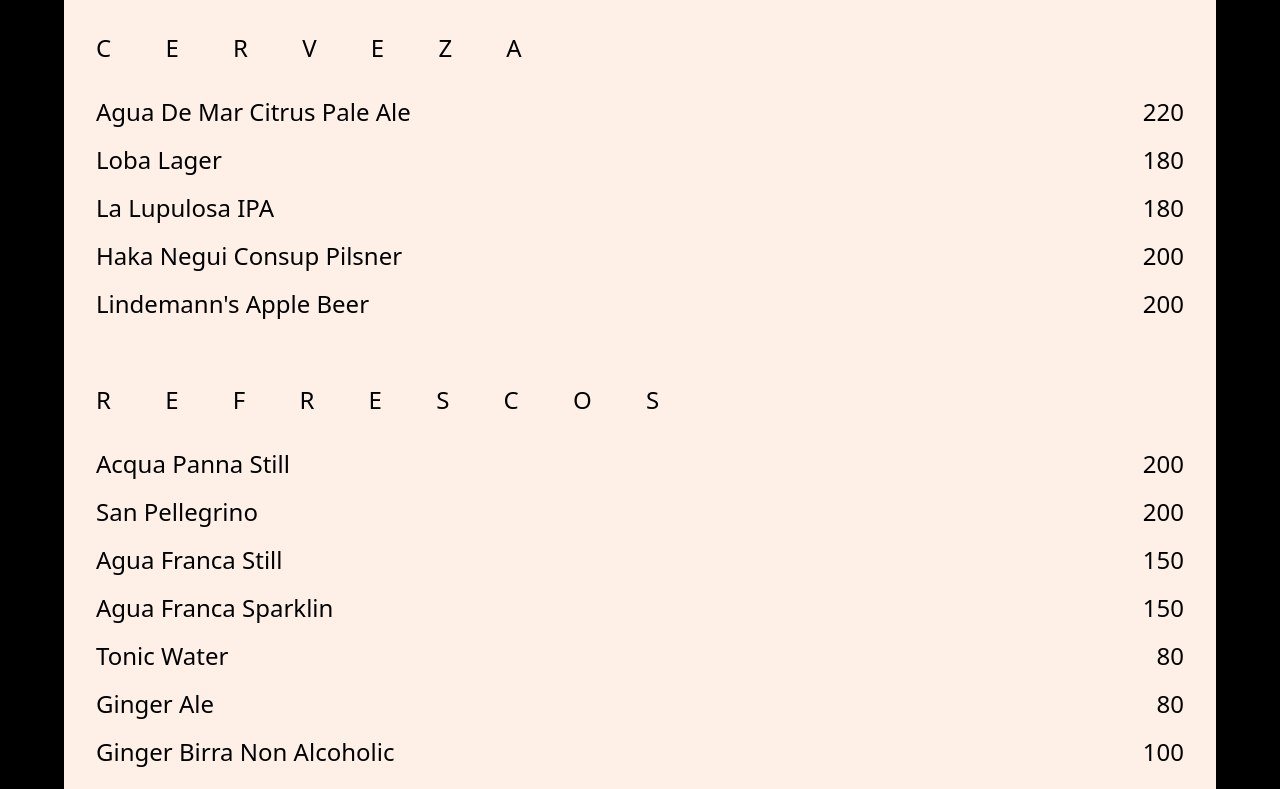
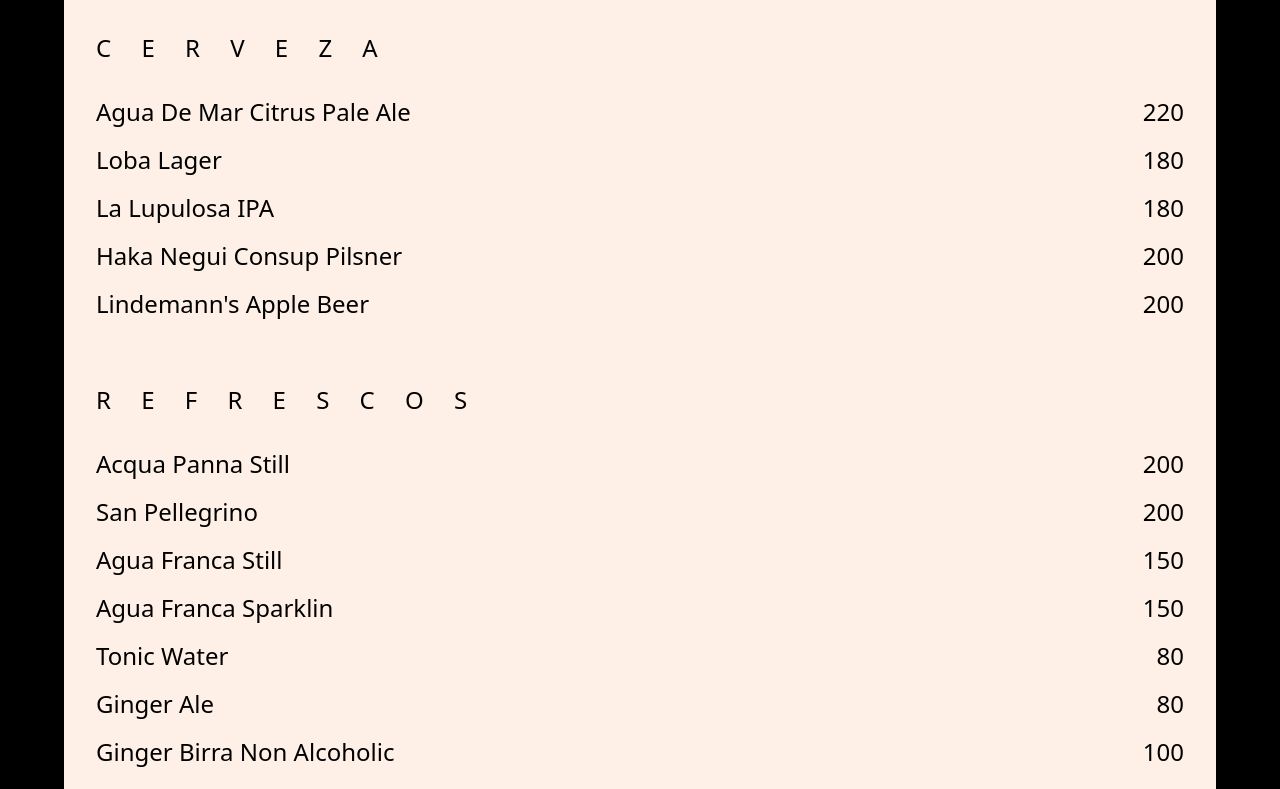
Before and after one commit to LuisLescano988/newMenuArca, a React app: page /bebid in a window 1280 px wide. Shown: the top 789 px of the page. Built offline with nearby package versions, Linux system fonts and the light colour scheme; the HTML template or start-up script is replaced by a standard one.

Commit message:
fix bebidas width

```diff
--- a/src/views/Beverages.jsx
+++ b/src/views/Beverages.jsx
@@ -3,7 +3,7 @@
 
 
 const SectionTitle = ({ title }) => (
-  <h2 className="text-2xl max-sm:text-sm tracking-[1em] font-light mb-8 uppercase">
+  <h2 className="text-2xl max-sm:text-sm tracking-[0.5em] font-light mb-8 uppercase">
     {title}
   </h2>
 );
--- a/src/views/Brebajes.jsx
+++ b/src/views/Brebajes.jsx
@@ -1,7 +1,7 @@
 import React from 'react';
 
 const SectionTitle = ({ title }) => (
-  <h2 className="text-2xl max-sm:text-sm tracking-[1em] font-light mb-8 uppercase">
+  <h2 className="text-2xl max-sm:text-sm tracking-[0.5em] font-light mb-8 uppercase">
     {title}
   </h2>
 );
--- a/src/views/Cocktails.jsx
+++ b/src/views/Cocktails.jsx
@@ -13,7 +13,7 @@
             >
                 <TiArrowBackOutline className=' text-slate-50' />
             </NavLink>
-            <img className=' md:h-full md:m-auto' src={img1} alt="" />
+            {/* <img className=' md:h-full md:m-auto' src={img1} alt="" /> */}
             <img className='h-screen md:h-full md:m-auto' src={img3} alt="" />
             <img className=' md:h-full md:m-auto' src={img2} alt="" />
         </div>
--- a/src/views/Cocteles.jsx
+++ b/src/views/Cocteles.jsx
@@ -13,7 +13,7 @@
             >
                 <TiArrowBackOutline className=' text-slate-50' />
             </NavLink>
-            <img className=' md:h-full md:m-auto' src={img1} alt="" />
+            {/* <img className=' md:h-full md:m-auto' src={img1} alt="" /> */}
             <img className='h-screen md:h-full md:m-auto' src={img3} alt="" />
             <img className=' md:h-full md:m-auto' src={img2} alt="" />
         </div>
--- a/src/views/Vinos.jsx
+++ b/src/views/Vinos.jsx
@@ -18,7 +18,7 @@
             >
                 <TiArrowBackOutline className=' text-slate-50' />
             </NavLink>
-            <img className=' md:h-full md:m-auto' src={img1} alt="" />
+            {/* <img className=' md:h-full md:m-auto' src={img1} alt="" /> */}
             <img className=' md:h-full md:m-auto' src={img2} alt="" />
             <img className=' md:h-full md:m-auto' src={img3} alt="" />
             <img className=' md:h-full md:m-auto' src={img4} alt="" />
--- a/src/views/Wines.jsx
+++ b/src/views/Wines.jsx
@@ -17,7 +17,7 @@
             to={'/drinks'}>
                 <TiArrowBackOutline className=' text-slate-50' />
             </NavLink>
-            <img className=' md:h-full md:m-auto' src={img1} alt="" />
+            {/* <img className=' md:h-full md:m-auto' src={img1} alt="" /> */}
             <img className=' md:h-full md:m-auto' src={img2} alt="" />
             <img className=' md:h-full md:m-auto' src={img3} alt="" />
             <img className=' md:h-full md:m-auto' src={img4} alt="" />
```
